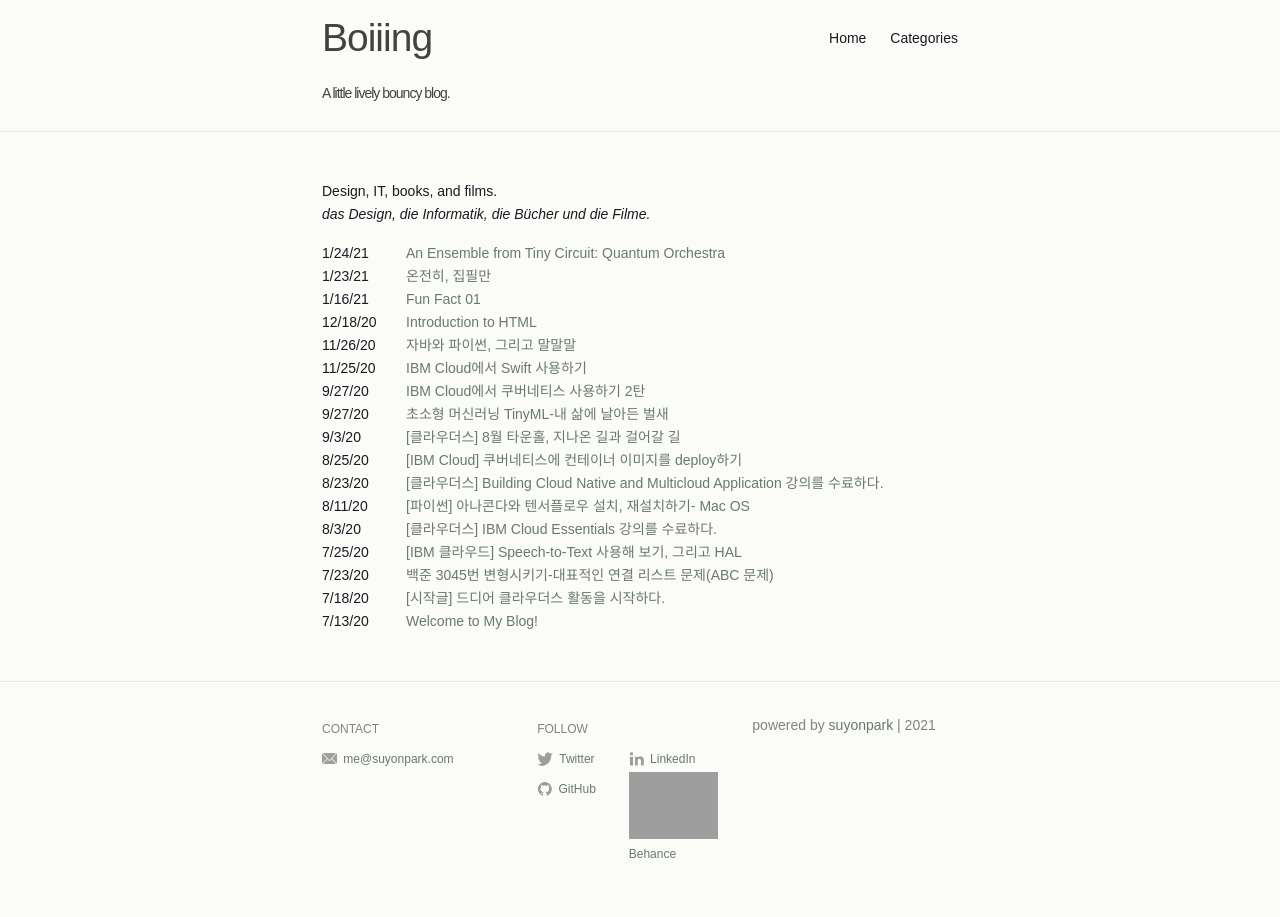
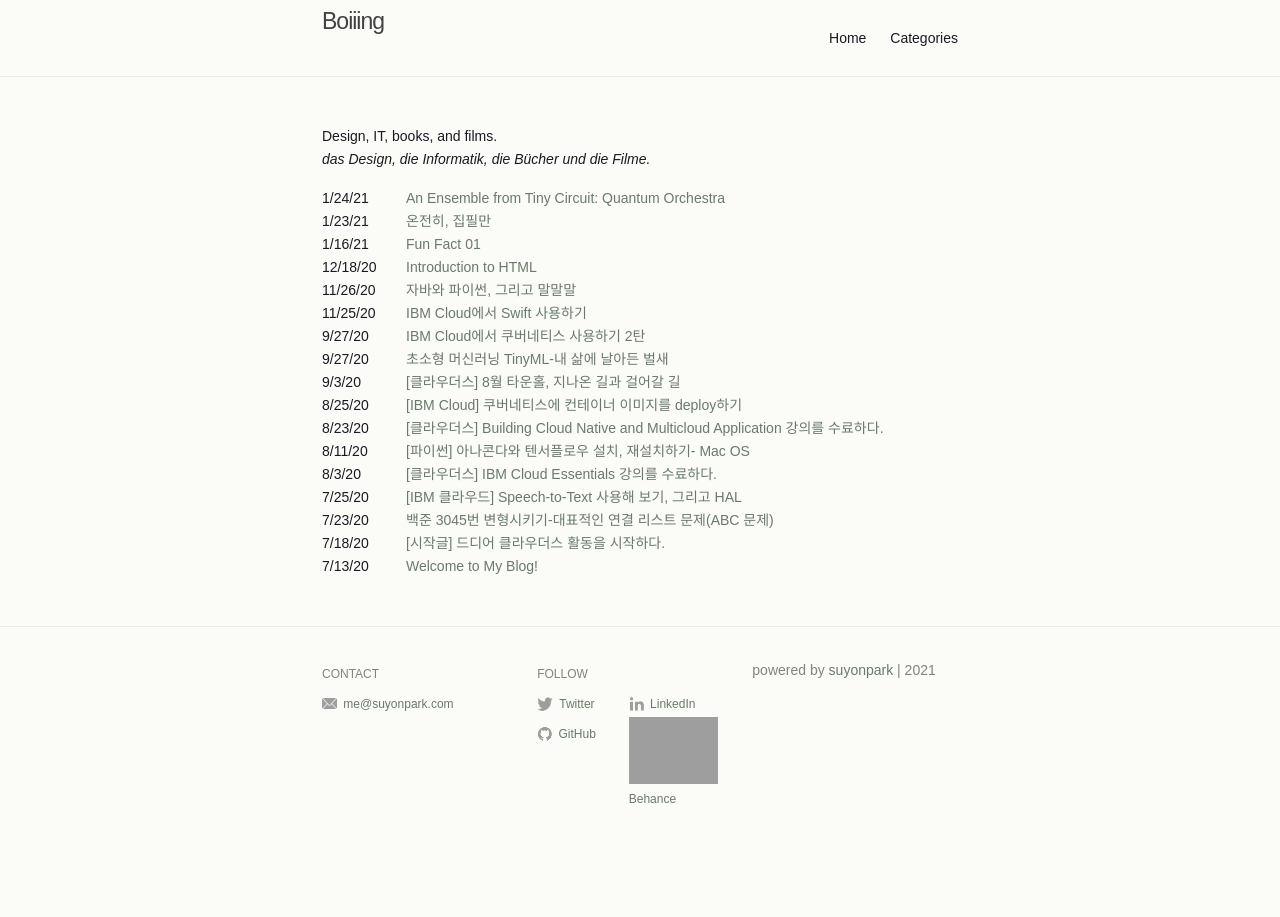
Before and after one commit to gottgam/gottgam.github.io, a Jekyll site: the page built from index.md, in a window 1280 px wide. Built offline with Jekyll 4.4.1, drawn with Linux system fonts in a browser that asks for light colours.

Commit message:
Update header.html

```diff
--- a/_includes/header.html
+++ b/_includes/header.html
@@ -1,8 +1,7 @@
 <header class="site-header">
   <div class="wrapper">
     <a class="site-title" href="{{ "" | prepend: site.baseurl | prepend: site.url }}/">
-      <h2>Boiiing</h2>
-      <p id="msg"> A little lively bouncy blog.</p>
+      <h1>Boiiing</h1>
     </a>
 
     <nav class="site-nav">
```
